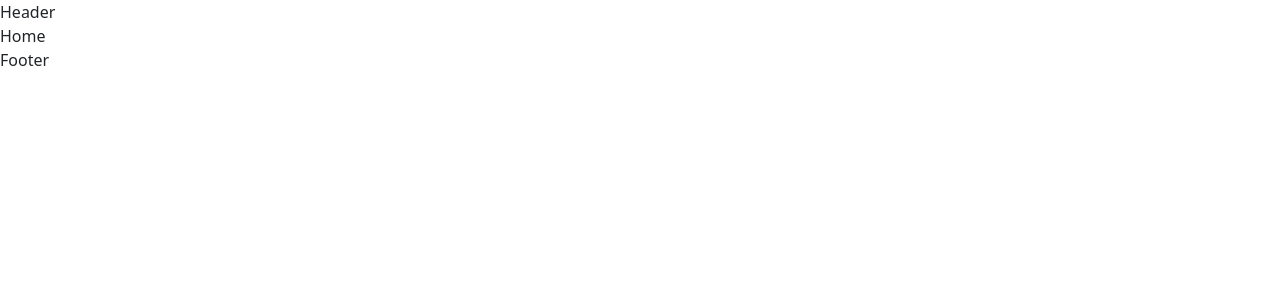
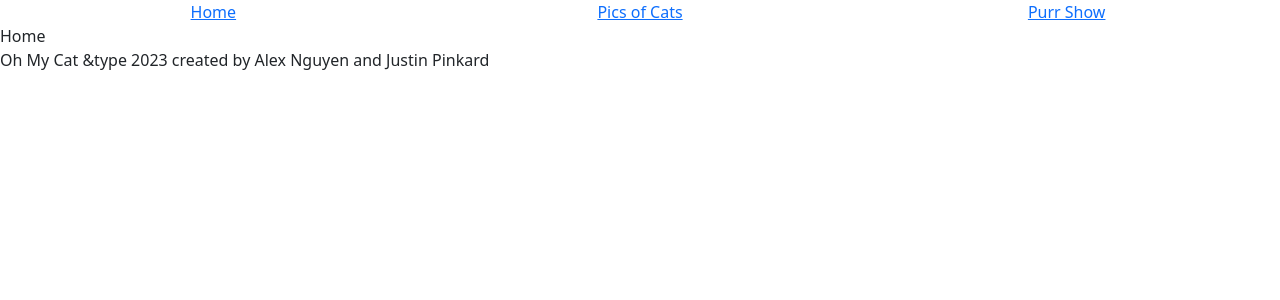
Before and after one commit to learn-academy-2023-hotel/cat-tinder-frontend-team-birman, a React (Create React App) app: page / in a window 1280 px wide. Shown: the top 300 px of the page. Built offline with nearby package versions, Linux system fonts and the light colour scheme.

Commit message:
frontend-structure 2 complete

```diff
--- a/src/App.css
+++ b/src/App.css
@@ -1,38 +1,3 @@
-.App {
-  text-align: center;
+.background img {
+  width: 100vw;
 }
-
-.App-logo {
-  height: 40vmin;
-  pointer-events: none;
-}
-
-@media (prefers-reduced-motion: no-preference) {
-  .App-logo {
-    animation: App-logo-spin infinite 20s linear;
-  }
-}
-
-.App-header {
-  background-color: #282c34;
-  min-height: 100vh;
-  display: flex;
-  flex-direction: column;
-  align-items: center;
-  justify-content: center;
-  font-size: calc(10px + 2vmin);
-  color: white;
-}
-
-.App-link {
-  color: #61dafb;
-}
-
-@keyframes App-logo-spin {
-  from {
-    transform: rotate(0deg);
-  }
-  to {
-    transform: rotate(360deg);
-  }
-}
--- a/src/components/Footer.js
+++ b/src/components/Footer.js
@@ -3,7 +3,7 @@ import React from 'react'
 const Footer = () => {
     return (
         <div>
-         Footer
+         Oh My Cat &type 2023 created by Alex Nguyen and Justin Pinkard
         </div>
     )
 }
--- a/src/components/Header.js
+++ b/src/components/Header.js
@@ -1,10 +1,35 @@
 import React from 'react'
+import { Nav, NavItem } from 'reactstrap'
+import { NavLink } from 'react-router-dom'
 
 const Header = () => {
     return (
-        <div>
-            Header
-        </div>
+        <Nav
+        justified
+        pills
+        >
+        <NavItem>
+            <NavLink
+            active
+            to="/"
+            >
+            Home
+            </NavLink>
+        </NavItem>
+        <NavItem>
+            <NavLink to="/catindex">
+            Pics of Cats
+            </NavLink>
+        </NavItem>
+        <NavItem>
+            <NavLink
+            disabled
+            to="/catshow"
+            >
+            Purr Show
+            </NavLink>
+        </NavItem>
+        </Nav>
     )
 }
 
--- a/src/pages/NotFound.css
+++ /dev/null
@@ -1,3 +0,0 @@
-.background img {
-    width: 100vw;
-}
--- a/src/pages/NotFound.js
+++ b/src/pages/NotFound.js
@@ -1,5 +1,5 @@
 import React from 'react'
-import './NotFound.css'
+import '../App.css'
 import back from '../assets/404Background.png'
 
 const NotFound = () => {
```
